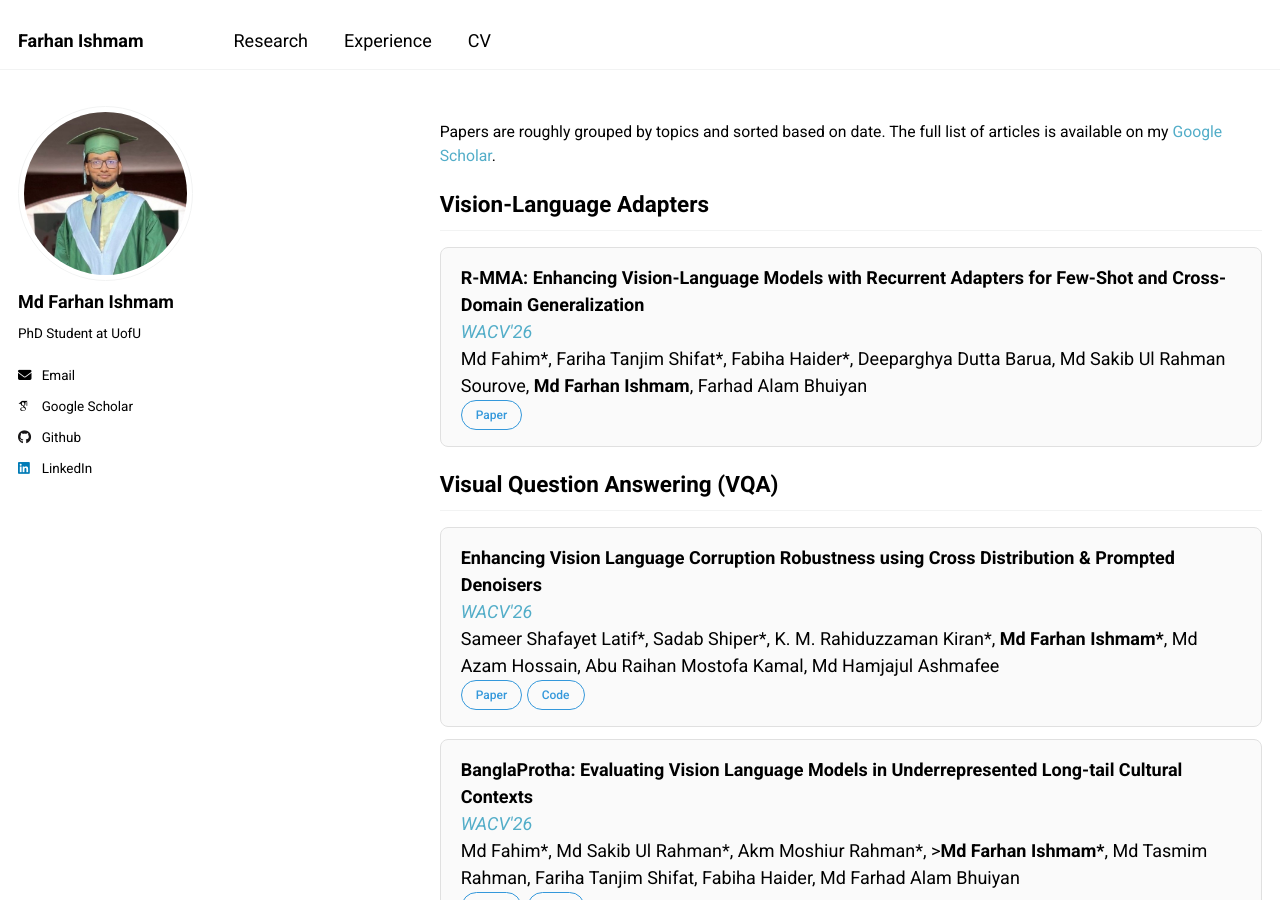
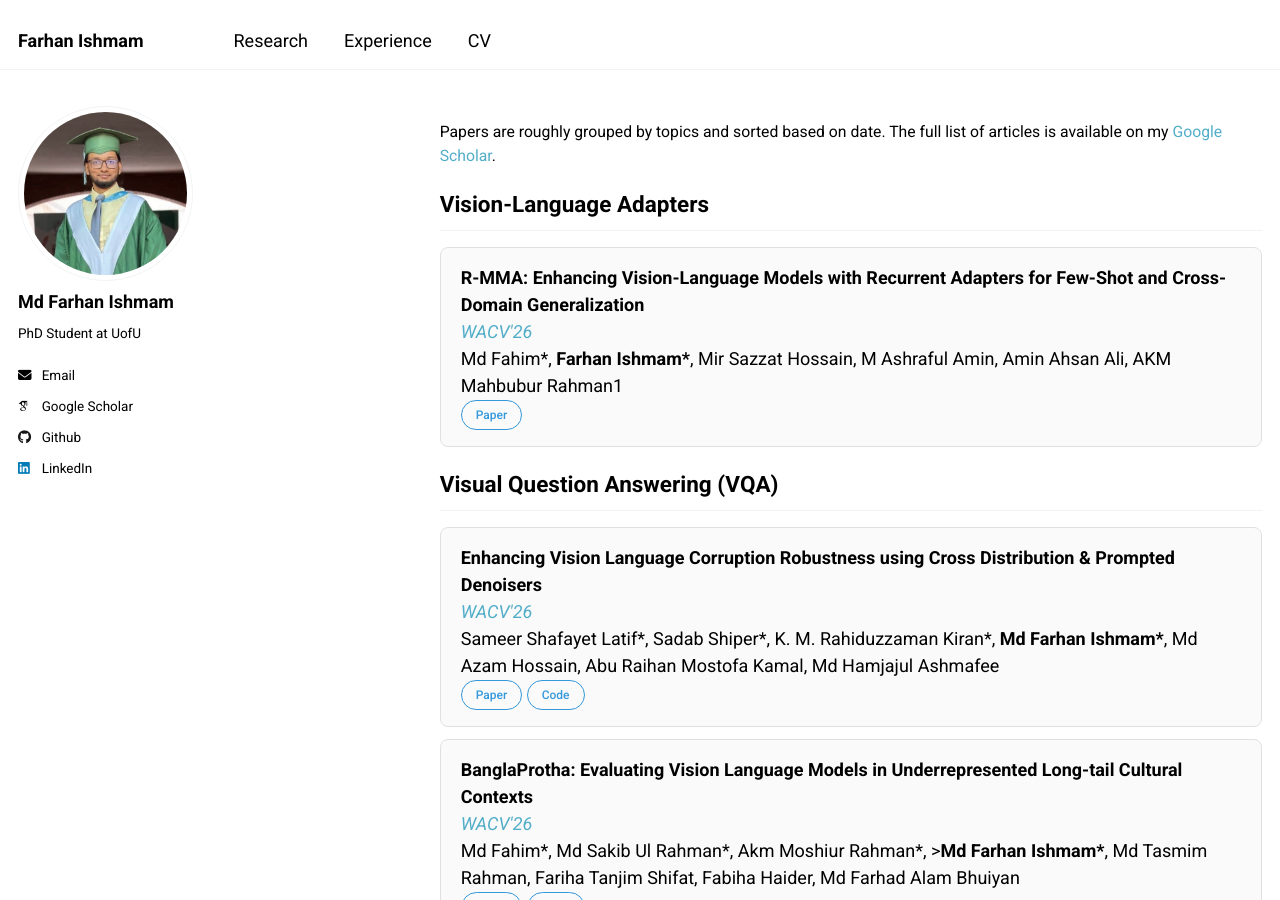
Before and after one commit to farhanishmam/farhanishmam.github.io, a Jekyll site: the page built from _pages/publications.html, in a window 1280 px wide and 900 px high. Built offline with Jekyll 4.4.1, drawn with Linux system fonts in a browser that asks for light colours; some web fonts are replaced.

Commit message:
Update publications.html

```diff
--- a/_pages/publications.html
+++ b/_pages/publications.html
@@ -69,7 +69,7 @@ The full list of articles is available on my <a href="https://scholar.google.com
 <div class="section-item">
     <strong>R-MMA: Enhancing Vision-Language Models with Recurrent Adapters for Few-Shot and Cross-Domain Generalization</strong><br>
     <em><a href="https://wacv.thecvf.com/">WACV'26</a></em><br>
-   Md Fahim*, Fariha Tanjim Shifat*, Fabiha Haider*, Deeparghya Dutta Barua, Md Sakib Ul Rahman Sourove, <strong>Md Farhan Ishmam</strong>, Farhad Alam Bhuiyan<br>
+    Md Fahim*, <strong>Farhan Ishmam*</strong>, Mir Sazzat Hossain, M Ashraful Amin, Amin Ahsan Ali, AKM Mahbubur Rahman1<br>
     <a class="transparent-button" href="https://drive.google.com/file/d/1JzHbUd6pui7MxpM32KL3tGhGXQPz5qkf/view" target="_blank" rel="noopener">Paper</a>
     <!-- <a class="transparent-button" href="https://github.com/farhanishmam/BanglaTLit" target="_blank" rel="noopener">Code</a> -->
     <!-- <a class="transparent-button" href="https://huggingface.co/datasets/aplycaebous/BanglaTLit" target="_blank" rel="noopener">Dataset</a> -->
```
